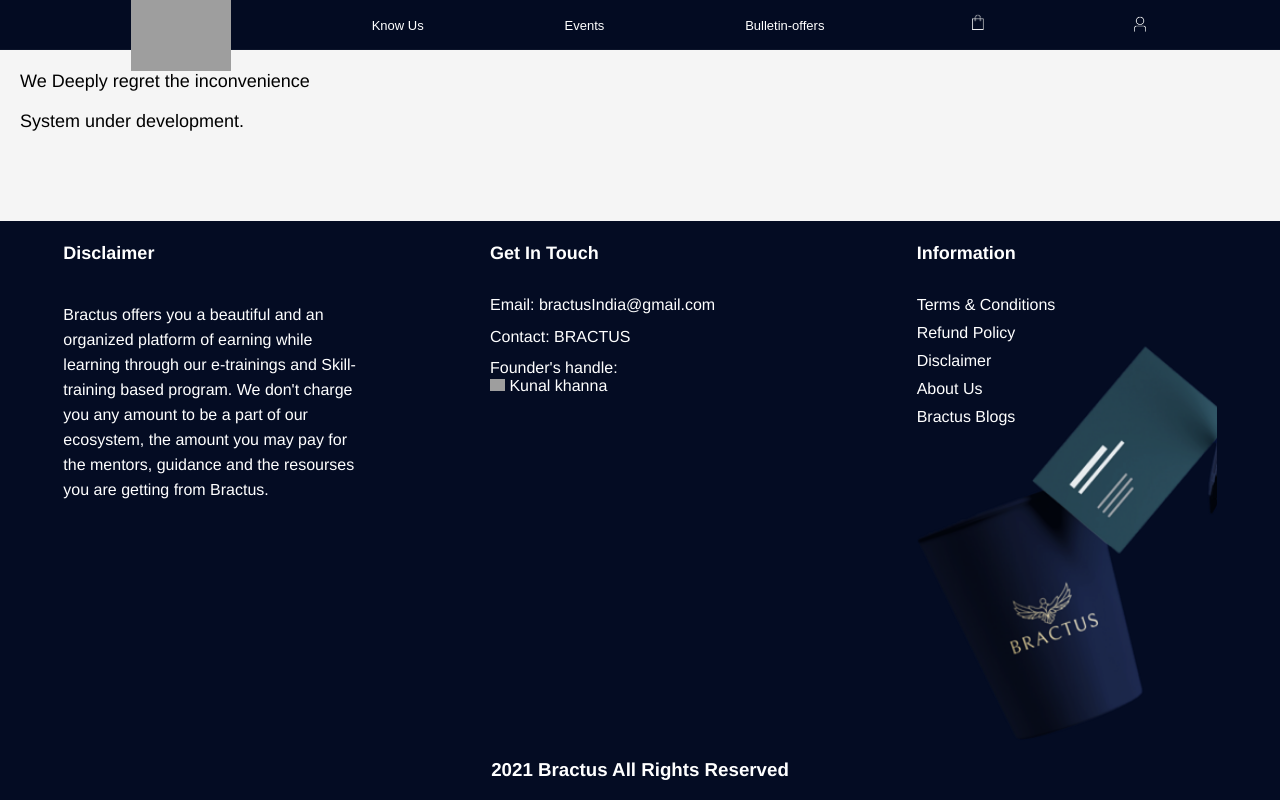
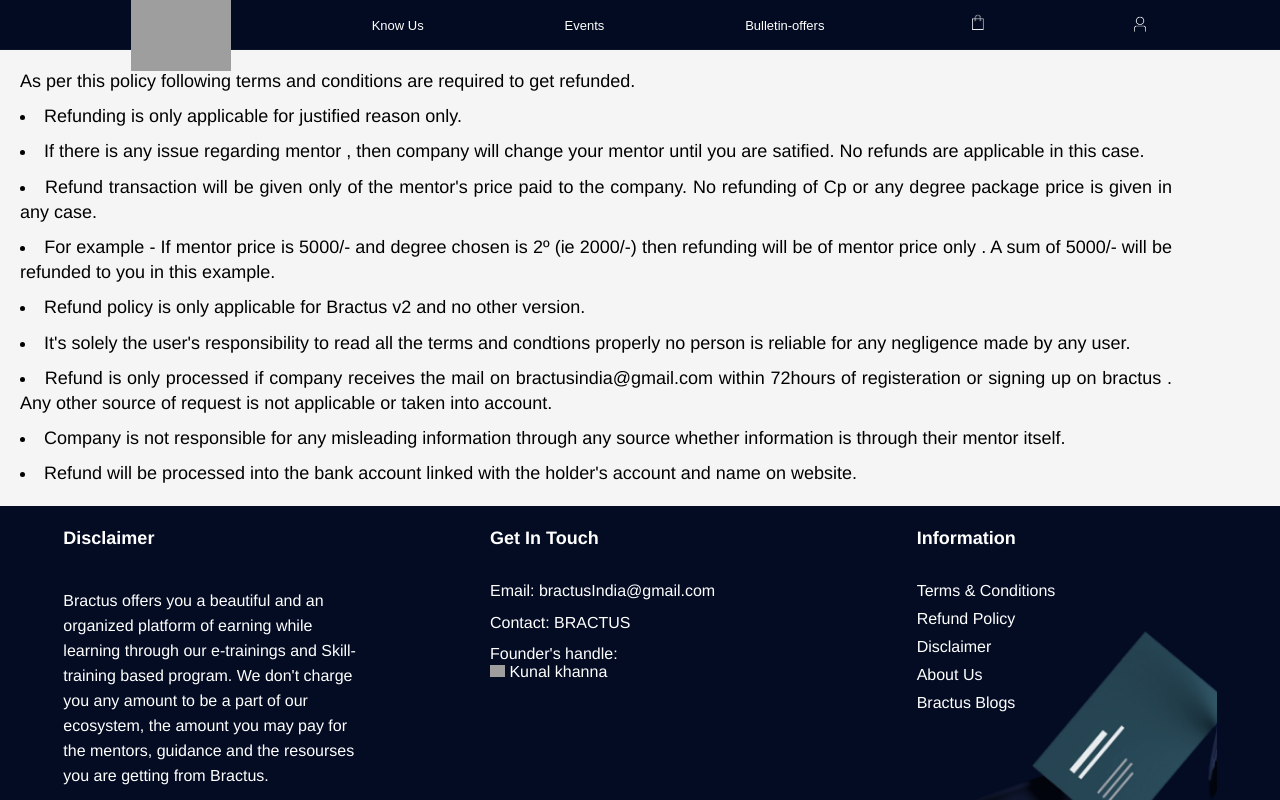
Before and after one commit to Khannakunal32/bractus-frontend, a React (Create React App) app: page /RefundPolicy in a window 1280 px wide. Shown: the top 800 px of the page. Built offline with nearby package versions, Linux system fonts and the light colour scheme; grey boxes are pictures that could not be loaded.

Commit message:
refund and smaller then equal to

```diff
--- a/src/screens/CreateCourse.js
+++ b/src/screens/CreateCourse.js
@@ -48,7 +48,7 @@ class createCourse extends Component {
 // console.log(res.data.message.length,"dsfgdhg")
    let mycourseNum=res.data.message.length
    if((Degreepackage=='FOUR°' || Degreepackage=="DEGREE 4") && mycourseNum<4 ){
-    if((Degreepackage=='ONE°' || Degreepackage=="DEGREE 1") && (priceNum<3000) ){
+    if((Degreepackage=='ONE°' || Degreepackage=="DEGREE 1") && (priceNum<=3000) ){
 
       axios
       .post(`https://testapis.megahoot.net/api/users/MentorCourseDetail`, {
@@ -81,7 +81,7 @@ class createCourse extends Component {
 
 
 
-  }else if((Degreepackage=='TWO°' || Degreepackage=="DEGREE 2") && (priceNum<5000) ){
+  }else if((Degreepackage=='TWO°' || Degreepackage=="DEGREE 2") && (priceNum<=5000) ){
     axios
     .post(` https://testapis.megahoot.net/api/users/MentorCourseDetail`, {
       title: title,
@@ -108,7 +108,7 @@ class createCourse extends Component {
       alert(error)
     })
   }
-  else  if((Degreepackage=='THREE°' || Degreepackage=="DEGREE 3") && priceNum<7000 ){
+  else  if((Degreepackage=='THREE°' || Degreepackage=="DEGREE 3") && priceNum<=7000 ){
     axios
     .post(` https://testapis.megahoot.net/api/users/MentorCourseDetail`, {
       title: title,
@@ -135,7 +135,7 @@ class createCourse extends Component {
       alert(error)
     })
   }
-  else  if((Degreepackage=='FOUR°' || Degreepackage=="DEGREE 4") && priceNum<30000){
+  else  if((Degreepackage=='FOUR°' || Degreepackage=="DEGREE 4") && priceNum<=30000){
     axios
     .post(`https://testapis.megahoot.net/api/users/MentorCourseDetail`, {
       title: title,
@@ -169,7 +169,7 @@ class createCourse extends Component {
   }
      }
      else if((Degreepackage=='THREE°' || Degreepackage=="DEGREE 3") && mycourseNum<3 ){
-      if((Degreepackage=='ONE°' || Degreepackage=="DEGREE 1") && (priceNum<3000) ){
+      if((Degreepackage=='ONE°' || Degreepackage=="DEGREE 1") && (priceNum<=3000) ){
 
         axios
         .post(`https://testapis.megahoot.net/api/users/MentorCourseDetail`, {
@@ -202,7 +202,7 @@ class createCourse extends Component {
 
 
 
-    }else if((Degreepackage=='TWO°' || Degreepackage=="DEGREE 2") && (priceNum<5000) ){
+    }else if((Degreepackage=='TWO°' || Degreepackage=="DEGREE 2") && (priceNum<=5000) ){
       axios
       .post(` https://testapis.megahoot.net/api/users/MentorCourseDetail`, {
         title: title,
@@ -229,7 +229,7 @@ class createCourse extends Component {
         alert(error)
       })
     }
-    else  if((Degreepackage=='THREE°' || Degreepackage=="DEGREE 3") && priceNum<7000 ){
+    else  if((Degreepackage=='THREE°' || Degreepackage=="DEGREE 3") && priceNum<=7000 ){
       axios
       .post(` https://testapis.megahoot.net/api/users/MentorCourseDetail`, {
         title: title,
@@ -256,7 +256,7 @@ class createCourse extends Component {
         alert(error)
       })
     }
-    else  if((Degreepackage=='FOUR°' || Degreepackage=="DEGREE 4") && priceNum<30000){
+    else  if((Degreepackage=='FOUR°' || Degreepackage=="DEGREE 4") && priceNum<=30000){
       axios
       .post(`https://testapis.megahoot.net/api/users/MentorCourseDetail`, {
         title: title,
@@ -290,7 +290,7 @@ class createCourse extends Component {
     }
             }
             else if((Degreepackage=='TWO°' || Degreepackage=="DEGREE 2") && mycourseNum<2 ){
-              if((Degreepackage=='ONE°' || Degreepackage=="DEGREE 1") && (priceNum<3000) ){
+              if((Degreepackage=='ONE°' || Degreepackage=="DEGREE 1") && (priceNum<=3000) ){
 
                 axios
                 .post(`https://testapis.megahoot.net/api/users/MentorCourseDetail`, {
@@ -323,7 +323,7 @@ class createCourse extends Component {
 
 
 
-            }else if((Degreepackage=='TWO°' || Degreepackage=="DEGREE 2") && (priceNum<5000) ){
+            }else if((Degreepackage=='TWO°' || Degreepackage=="DEGREE 2") && (priceNum<=5000) ){
               axios
               .post(` https://testapis.megahoot.net/api/users/MentorCourseDetail`, {
                 title: title,
@@ -350,7 +350,7 @@ class createCourse extends Component {
                 alert(error)
               })
             }
-            else  if((Degreepackage=='THREE°' || Degreepackage=="DEGREE 3") && priceNum<7000 ){
+            else  if((Degreepackage=='THREE°' || Degreepackage=="DEGREE 3") && priceNum<=7000 ){
               axios
               .post(` https://testapis.megahoot.net/api/users/MentorCourseDetail`, {
                 title: title,
@@ -377,7 +377,7 @@ class createCourse extends Component {
                 alert(error)
               })
             }
-            else  if((Degreepackage=='FOUR°' || Degreepackage=="DEGREE 4") && priceNum<30000){
+            else  if((Degreepackage=='FOUR°' || Degreepackage=="DEGREE 4") && priceNum<=30000){
               axios
               .post(`https://testapis.megahoot.net/api/users/MentorCourseDetail`, {
                 title: title,
@@ -411,7 +411,7 @@ class createCourse extends Component {
             }
            }
            else if((Degreepackage=='ONE°' || Degreepackage=="DEGREE 1") && mycourseNum<1 ){
-            if((Degreepackage=='ONE°' || Degreepackage=="DEGREE 1") && (priceNum<3000) ){
+            if((Degreepackage=='ONE°' || Degreepackage=="DEGREE 1") && (priceNum<=3000) ){
 
               axios
               .post(`https://testapis.megahoot.net/api/users/MentorCourseDetail`, {
@@ -444,7 +444,7 @@ class createCourse extends Component {
 
 
 
-          }else if((Degreepackage=='TWO°' || Degreepackage=="DEGREE 2") && (priceNum<5000) ){
+          }else if((Degreepackage=='TWO°' || Degreepackage=="DEGREE 2") && (priceNum<=5000) ){
             axios
             .post(` https://testapis.megahoot.net/api/users/MentorCourseDetail`, {
               title: title,
@@ -471,7 +471,7 @@ class createCourse extends Component {
               alert(error)
             })
           }
-          else  if((Degreepackage=='THREE°' || Degreepackage=="DEGREE 3") && priceNum<7000 ){
+          else  if((Degreepackage=='THREE°' || Degreepackage=="DEGREE 3") && priceNum<=7000 ){
             axios
             .post(` https://testapis.megahoot.net/api/users/MentorCourseDetail`, {
               title: title,
@@ -498,7 +498,7 @@ class createCourse extends Component {
               alert(error)
             })
           }
-          else  if((Degreepackage=='FOUR°' || Degreepackage=="DEGREE 4") && priceNum<30000){
+          else  if((Degreepackage=='FOUR°' || Degreepackage=="DEGREE 4") && priceNum<=30000){
             axios
             .post(`https://testapis.megahoot.net/api/users/MentorCourseDetail`, {
               title: title,
--- a/src/screens/RefundPolicy.js
+++ b/src/screens/RefundPolicy.js
@@ -1,18 +1,79 @@
-import React from 'react';
+import React from "react";
 
-const RefundPolicy=()=>{
-   return(
-       <div  style={{width:'90%',margin:20}}>
-           <h6 style={{boxSizing:"border-box",fontFamily:'&quot;Open Sans&quot;,sans-serif',lineHeight:'1.4',margin:'0px 0px 1.5rem',paddingTop:'0px',
-          fontWeight:'300',fontSize:'18px',color:'rgb(0,0,0)',textAlign:'justify'}}>We Deeply regret the inconvenience</h6>
-         <h6 style={{boxSizing:"border-box",fontFamily:'&quot;Open Sans&quot;,sans-serif',lineHeight:'1.4',margin:'0px 0px 1.5rem',paddingTop:'0px',
-          fontWeight:'300',fontSize:'18px',color:'rgb(0,0,0)',textAlign:'justify'}}>System under development.</h6>
-
-
-
-
-     </div>
-   )
-}
+const RefundPolicy = () => {
+  return (
+    <div style={{ width: "90%", margin: 20 }}>
+      <h6
+        style={{
+          boxSizing: "border-box",
+          fontFamily: "&quot;Open Sans&quot;,sans-serif",
+          lineHeight: "1.4",
+          margin: "0px 0px 1.5rem",
+          paddingTop: "0px",
+          fontWeight: "300",
+          fontSize: "18px",
+          color: "rgb(0,0,0)",
+          textAlign: "justify",
+        }}
+      >
+        As per this policy following terms and conditions are required to get
+        refunded.
+        <li>Refunding is only applicable for justified reason only.</li>
+        <li>
+          If there is any issue regarding mentor , then company will change your
+          mentor until you are satified. No refunds are applicable in
+          this case.
+        </li>
+        <li>
+          Refund transaction will be given only of the mentor's price paid to
+          the company. No refunding of Cp or any degree package price
+          is given in any case.
+          <li>
+            For example - If mentor price is 5000/- and degree chosen is 2º (ie
+            2000/-) then refunding will be of mentor price only .
+            A sum of 5000/- will be refunded to you in this example.
+          </li>
+          <li>
+            Refund policy is only applicable for Bractus v2 and no other
+            version.
+          </li>
+          <li>
+            It's solely the user's responsibility to read all the terms and
+            condtions properly no person is reliable for any negligence
+            made by any user.
+          </li>
+          <li>
+            Refund is only processed if company receives the mail on
+            bractusindia@gmail.com
+            within 72hours of registeration or signing up on bractus .
+            Any other source of request is not applicable or taken into account.
+          </li>
+          <li>
+            Company is not responsible for any misleading information through
+            any
+            source whether information is through their mentor itself.
+          </li>
+        </li>
+        <li>
+          Refund will be processed into the bank account linked with the
+          holder's account and name on website.
+        </li>
+      </h6>
+      <h6
+        style={{
+          boxSizing: "border-box",
+          fontFamily: "&quot;Open Sans&quot;,sans-serif",
+          lineHeight: "1.4",
+          margin: "0px 0px 1.5rem",
+          paddingTop: "0px",
+          fontWeight: "300",
+          fontSize: "18px",
+          color: "rgb(0,0,0)",
+          textAlign: "justify",
+        }}
+      ></h6>
+    </div>
+  );
+};
 
 export default RefundPolicy;
```
Also changed, not shown: 6 other files (tests, documents, lock files or other folders).
